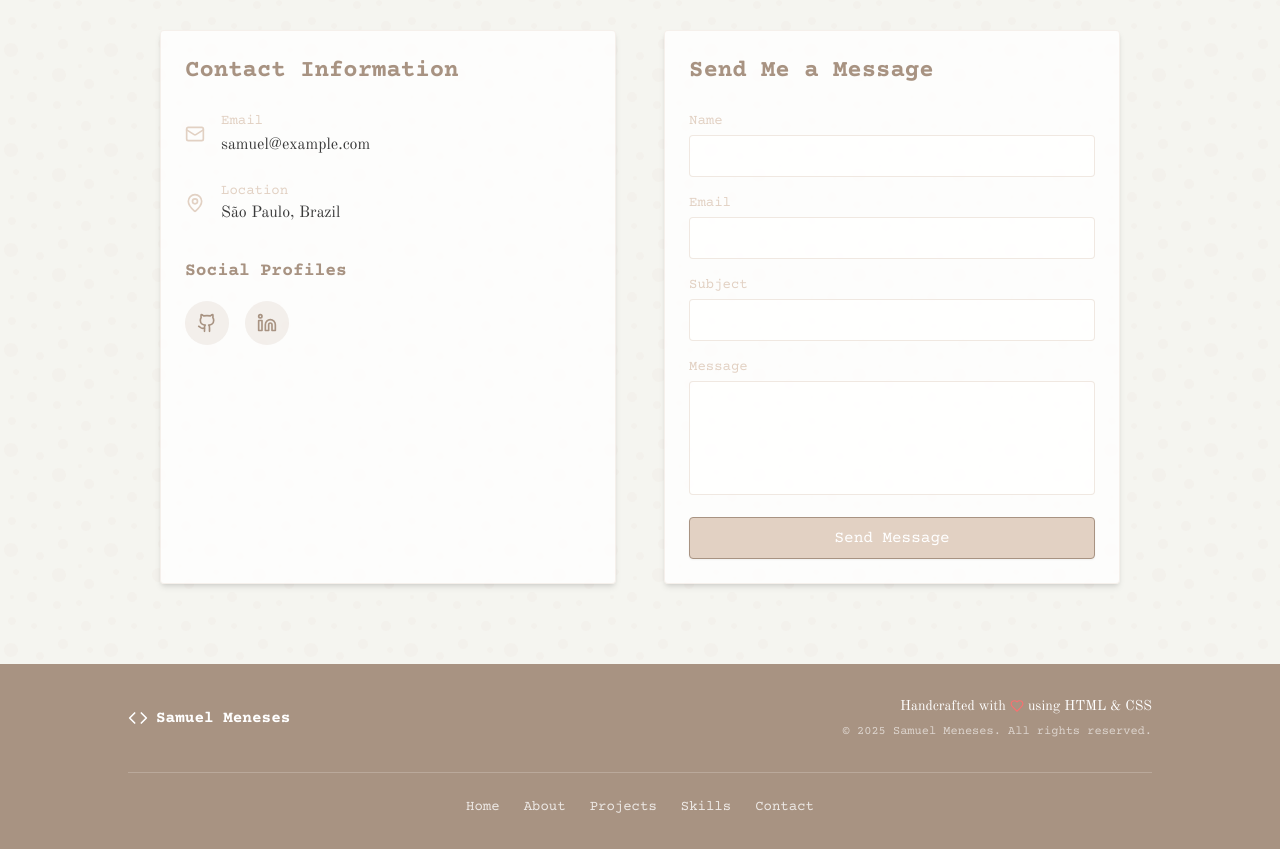
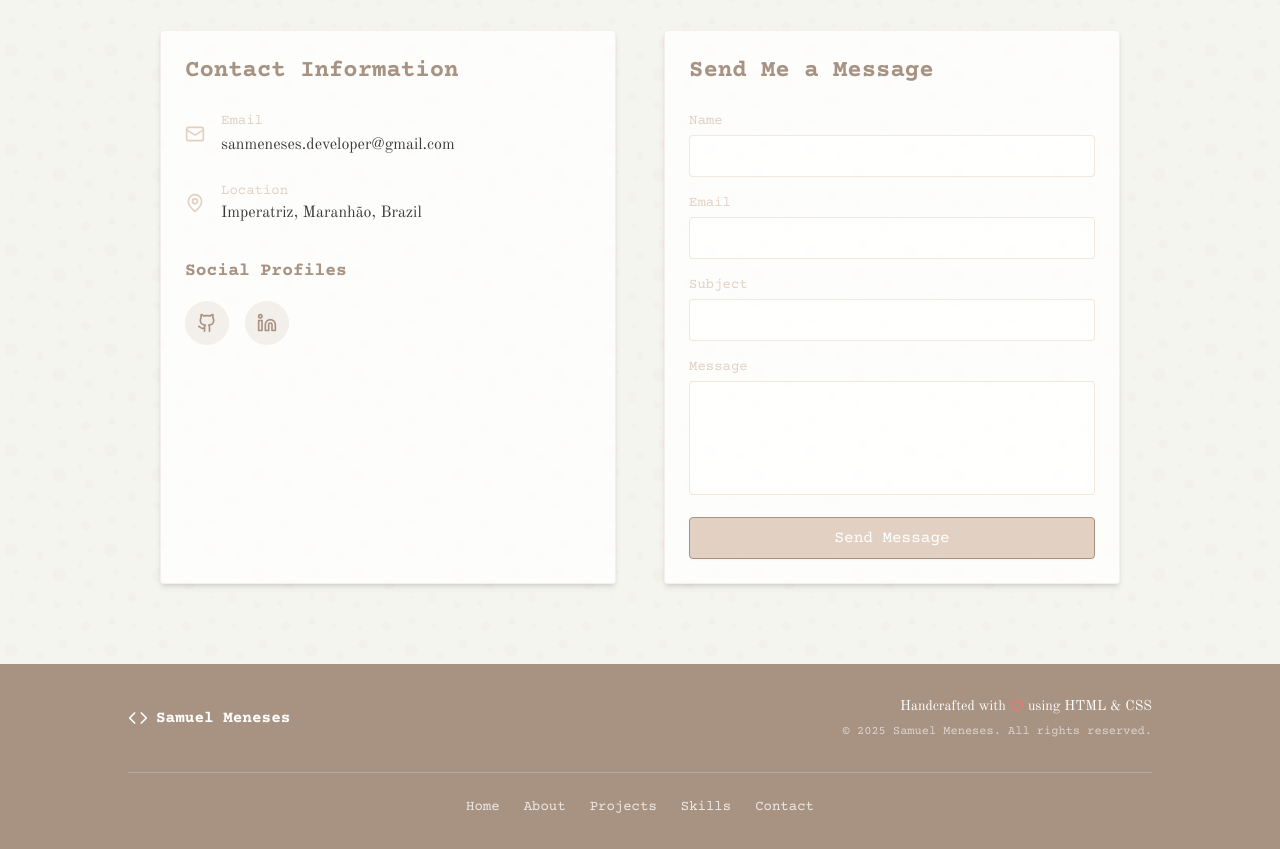
Before and after one commit to Samagiota/portfolio-Samuel-Meneses.github.io, a React (Vite) app: page / in a window 1280 px wide. Shown: the part 3061-3910 px from the top of the page. Built offline with nearby package versions, Linux system fonts and the light colour scheme.

Commit message:
Fix: Update contact information
Updated email and location in the contact section.

```diff
--- a/src/components/Contact.tsx
+++ b/src/components/Contact.tsx
@@ -1,3 +1,4 @@
+
 import React from 'react';
 import { Mail, Github, Linkedin, MapPin } from 'lucide-react';
 
@@ -24,8 +25,8 @@ const Contact = () => {
                 <Mail size={20} className="text-vintage-brown mr-4" />
                 <div>
                   <p className="font-courier text-sm text-vintage-brown">Email</p>
-                  <a href="mailto:samuel@example.com" className="font-oldstandard hover:text-vintage-dark-brown transition-colors">
-                    samuel@example.com
+                  <a href="mailto:sanmeneses.developer@gmail.com" className="font-oldstandard hover:text-vintage-dark-brown transition-colors">
+                    sanmeneses.developer@gmail.com
                   </a>
                 </div>
               </div>
@@ -34,7 +35,7 @@ const Contact = () => {
                 <MapPin size={20} className="text-vintage-brown mr-4" />
                 <div>
                   <p className="font-courier text-sm text-vintage-brown">Location</p>
-                  <p className="font-oldstandard">São Paulo, Brazil</p>
+                  <p className="font-oldstandard">Imperatriz, Maranhão, Brazil</p>
                 </div>
               </div>
             </div>
```
